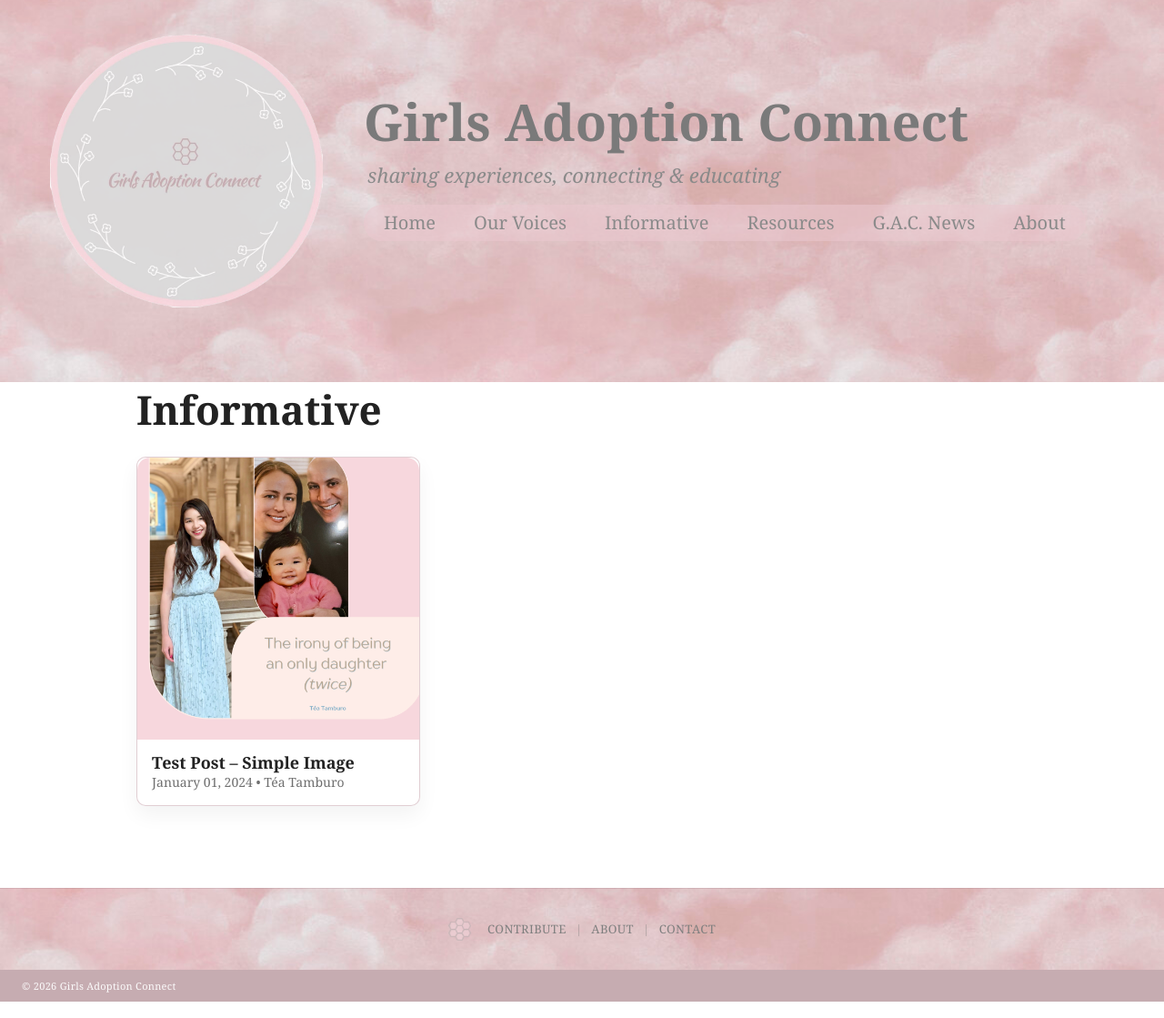
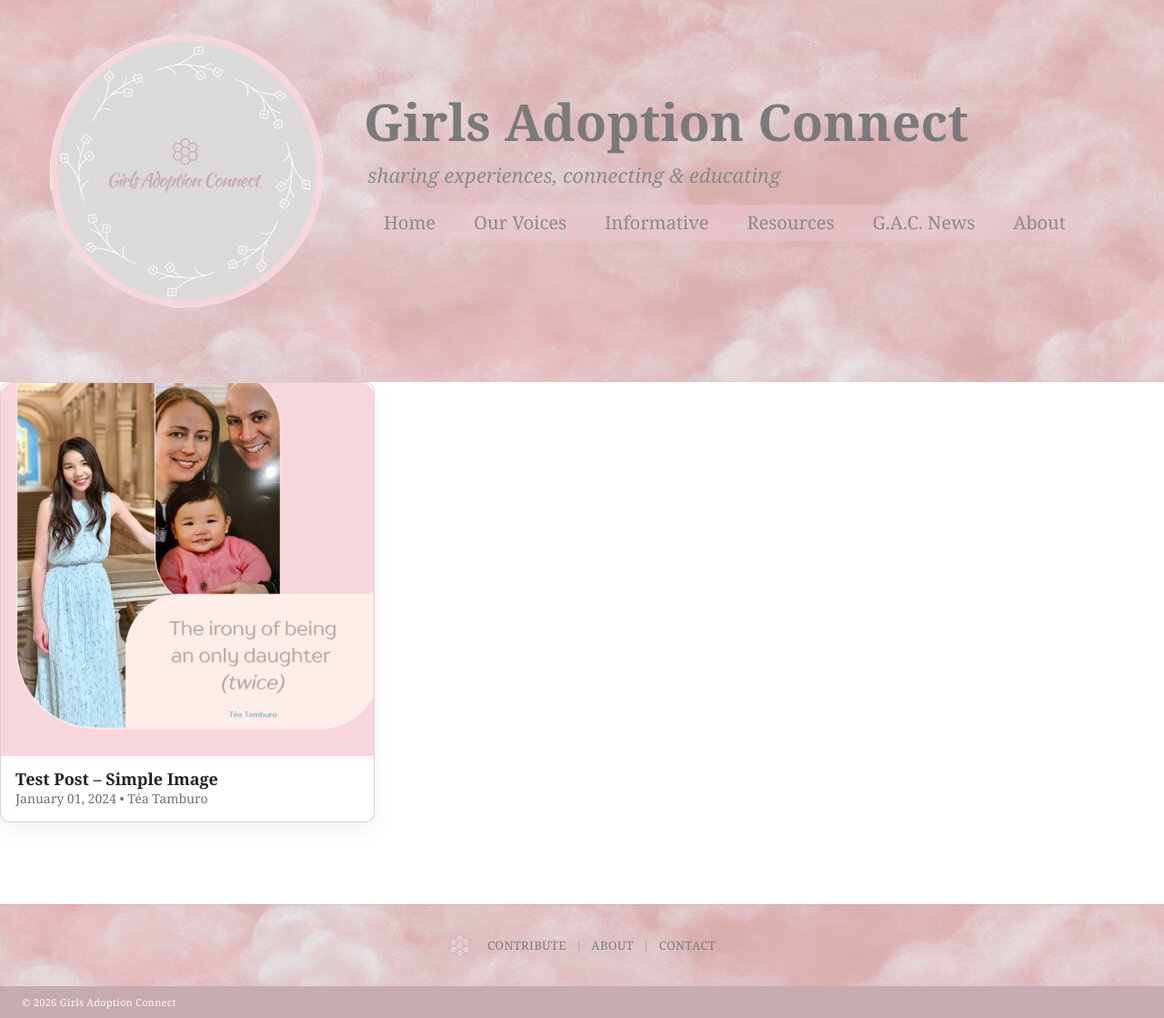
Before and after one commit to girlsadoptionconnect-tyt/girlsadoptionconnect, a Jekyll site: the page built from informative/index.html, in a window 1280 px wide. Shown: the whole page at 91% size. Built offline with Jekyll 4.4.1, drawn with Linux system fonts in a browser that asks for light colours.

Commit message:
Update index.html

```diff
--- a/informative/index.html
+++ b/informative/index.html
@@ -4,9 +4,6 @@ title: Informative
 category: Informative
 permalink: /informative/
 ---
-
-<section class="category-page">
-  <h1>{{ page.title }}</h1>
 
 <div class="post-grid">
   {% assign posts = site.posts | where: "category", page.category | sort: "date" | reverse %}
@@ -26,4 +23,3 @@ permalink: /informative/
     </a>
   {% endfor %}
 </div>
-</section>
```
Lines whose indentation alone changed are shown as unchanged.
